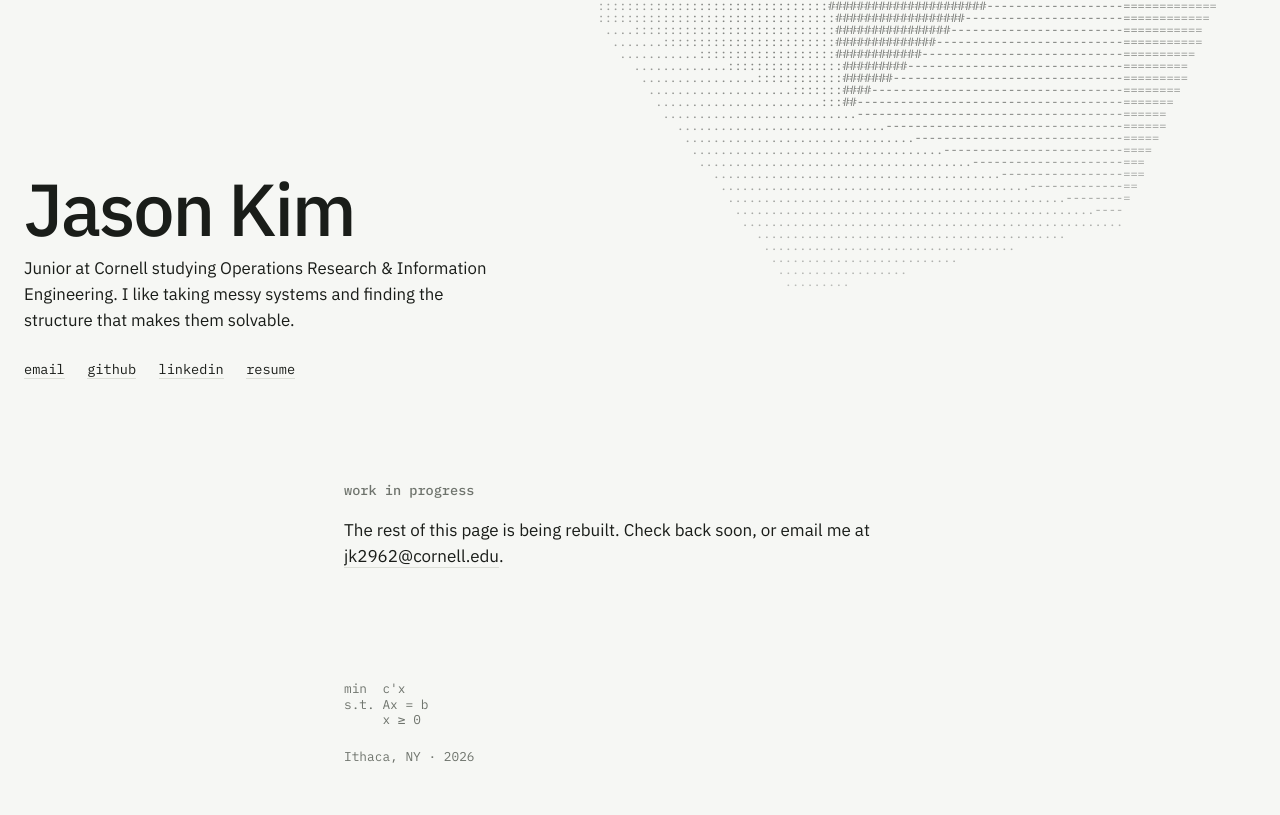
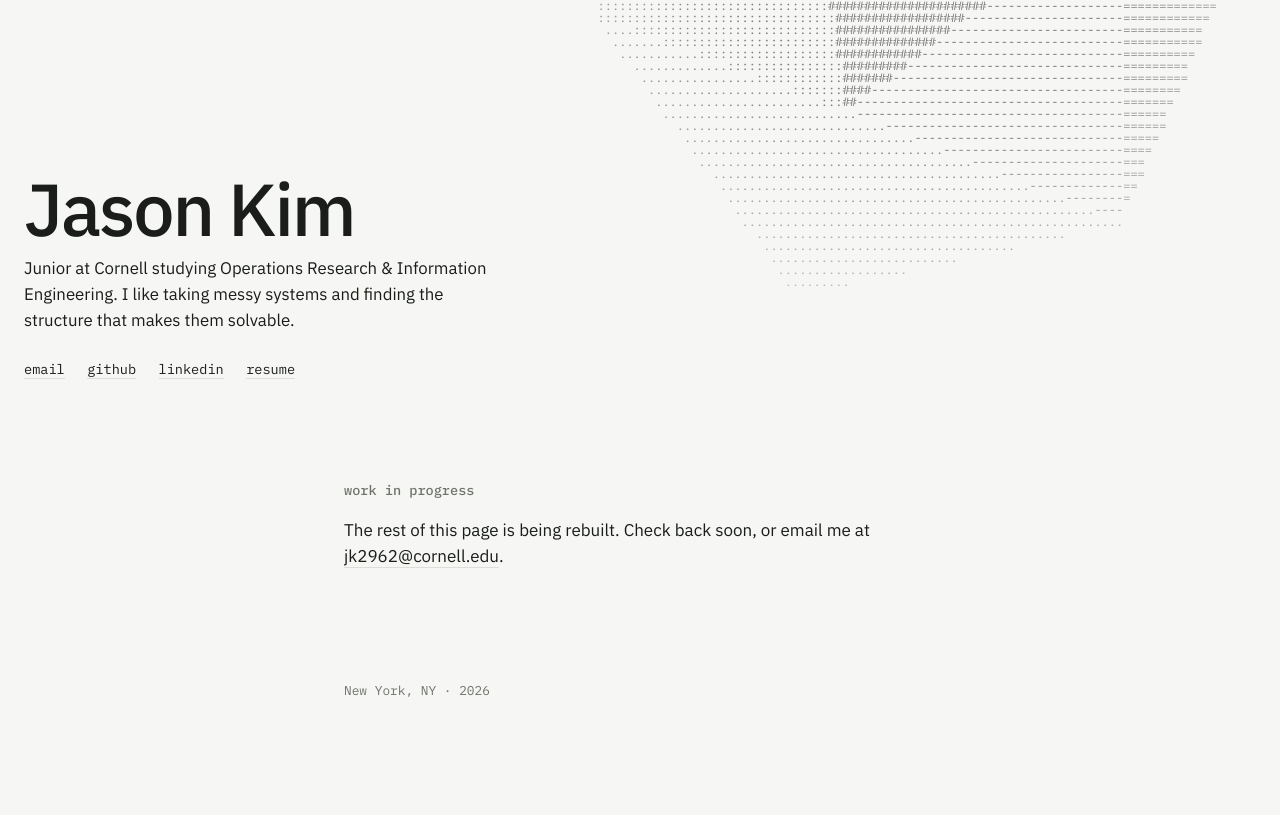
Before and after one commit to jk2962/personal-site, a plain HTML site: page index.html in a window 1280 px wide. Shown: the part 372-1187 px from the top of the page. After the commit the page ends 1121 px from the top, so only its background shows below. Drawn offline with Linux system fonts and the light colour scheme; animation ran at ten frames a second.

Commit message:
Simplify footer and set location to New York
Co-Authored-By: Claude Opus 5.5 <noreply@anthropic.com>

```diff
--- a/index.html
+++ b/index.html
@@ -227,10 +227,7 @@
 </main>
 
 <footer>
-<pre aria-hidden="true">min  c'x
-s.t. Ax = b
-     x ≥ 0</pre>
-  Ithaca, NY · 2026
+  New York, NY · 2026
 </footer>
 
 <script>
```
